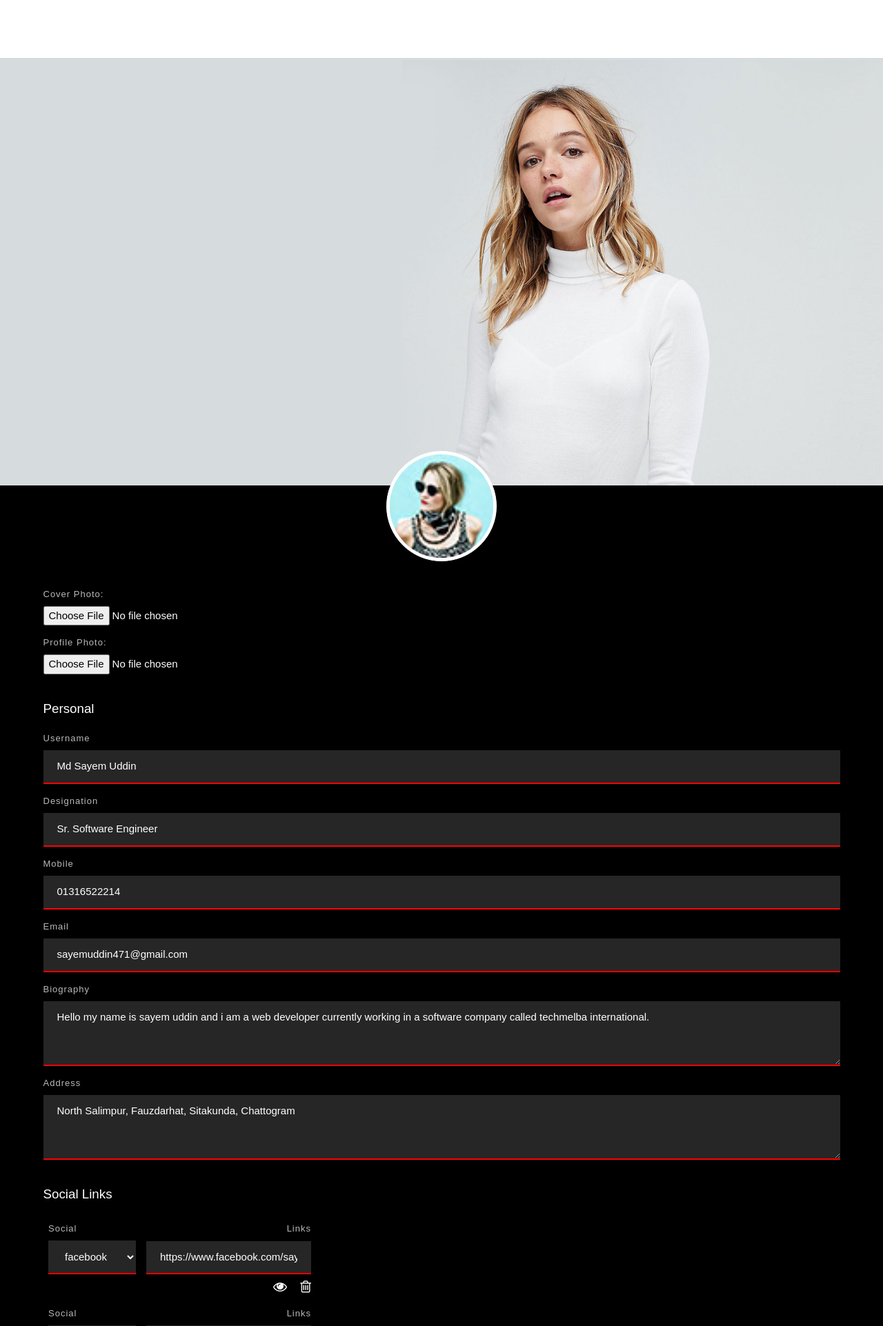
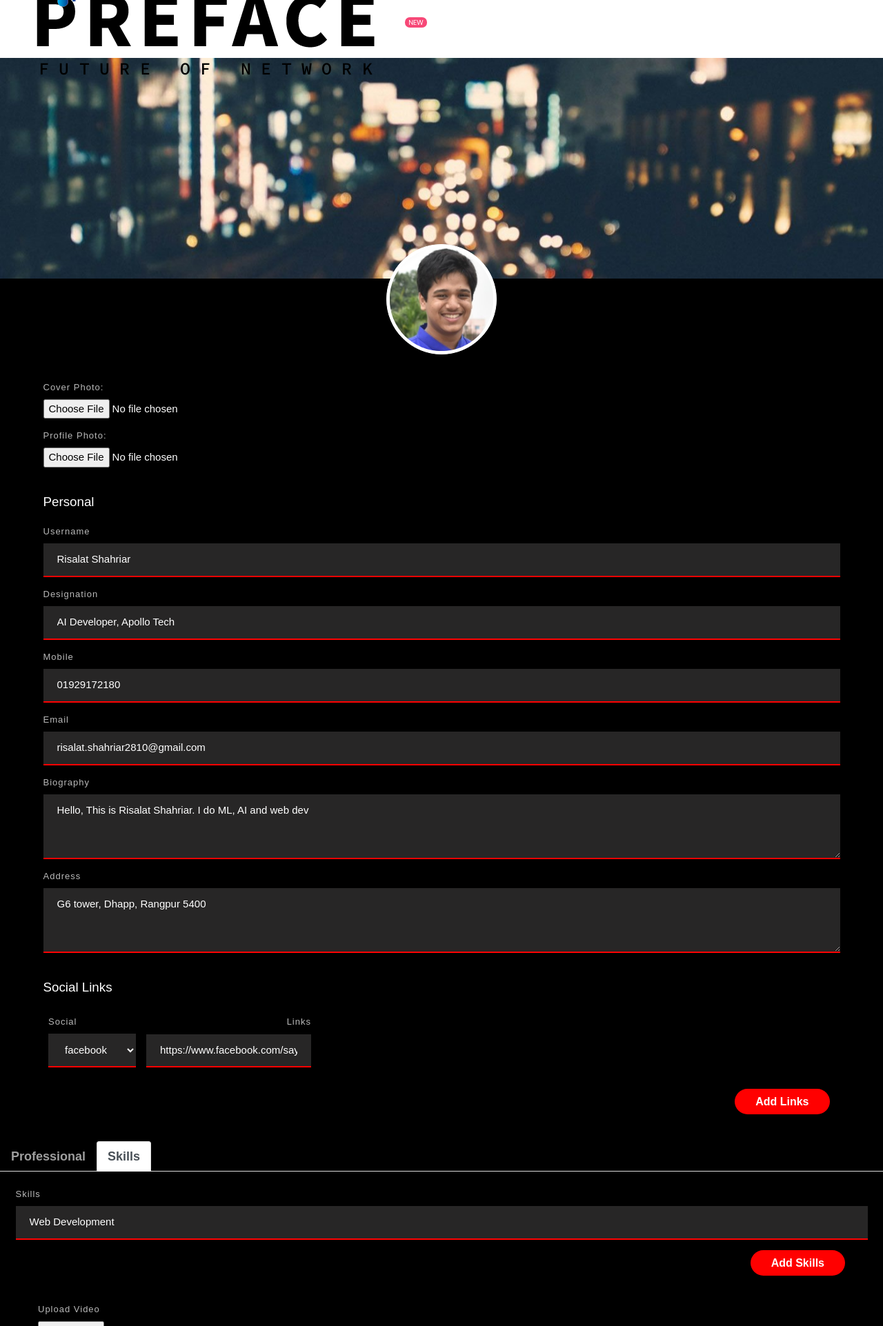
Before and after one commit to Sayem475/Preface_Card_Development, a Django app: page /profile/edit/1 in a window 1280 px wide, after a click on "Skills". Shown: the top 1923 px of the page at 69% size. Run offline with Django 3.2, Linux system fonts and the light colour scheme; a user stored in the database is signed in; data comes from the database, SQL or seed files in the repository; some libraries are stand-ins or nearby versions; some web fonts are replaced.

Commit message:
files added

```diff
--- a/card_profile/models.py
+++ b/card_profile/models.py
@@ -3,14 +3,13 @@ from django.db import models
 # Create your models here.
 class CardUser(models.Model):
     name = models.CharField(max_length=200, null=True, blank=True)
-    bio = models.CharField(max_length=400, null=True, blank=True)
+    designation = models.CharField(max_length=400, null=True, blank=True)
     about = models.CharField(max_length=500, null=True, blank=True)
     phone_number = models.CharField(max_length=11, null=True, blank=True)
     email = models.EmailField(null=True, blank=True)
     address = models.CharField(max_length=400, null=True, blank=True)
     profile_picture = models.ImageField(upload_to='profile_pictures/')
     cover_picture = models.ImageField(upload_to='cover_pictures')
-    card_linked = models.BooleanField(default=False)
 
     def __str__(self):
         return self.name
--- a/card_profile/views.py
+++ b/card_profile/views.py
@@ -7,10 +7,26 @@ def view_profile(request, id):
     data = models.CardUser.objects.get(id=id)
     return render(request, 'User/userProfile.html',
       {
-        'data': data
+        'data': data,
+        'auth': request.user.is_authenticated
       }
     )
 
 @login_required(login_url='login')
 def edit_profile(request, id):
-    return render(request, 'User/editProfile.html')
+    data = models.CardUser.objects.get(id=id)
+    if request.method == 'POST':
+        data.name = request.POST['name']
+        data.designation = request.POST['designation']
+        data.about = request.POST['about']
+        data.phone_number = request.POST['phone_number']
+        data.email = request.POST['email']
+        data.address = request.POST['address']
+
+        data.save()
+
+    return render(request, 'User/editProfile.html',
+      {
+        'data': data
+      }
+    )
--- a/templates/User/editProfile.html
+++ b/templates/User/editProfile.html
@@ -157,7 +157,7 @@
 		border-bottom: 2px solid white;
 	}
 
-	button.linksBtn {
+	.linksBtn {
 		color: white;
 		background: red;
 		padding: 10px 30px 10px 30px;
@@ -166,7 +166,7 @@
 		font-weight: bold;
 	}
 
-	button.linksBtn:hover {
+	.linksBtn:hover {
 		color: black;
 		background: white;
 		padding: 10px 30px 10px 30px;
@@ -185,23 +185,50 @@
 			<div class="wrap-menu-desktop">
 				<nav class="limiter-menu-desktop p-l-45">
 
+					<!-- Logo desktop -->
+
+						<img src="{% static 'images/icons/pre-black.png'%}" alt="IMG-LOGO">
+					</a>
+
+					<!-- Menu desktop -->
+					<div class="menu-desktop">
+						<ul class="main-menu">
+							<li class="active-menu">
+
+							</li>
+
+							<li class="label1" data-label1="new">
+
+							</li>
+						</ul>
+					</div>
 				</nav>
 			</div>
 		</div>
 
 		<!-- Header Mobile -->
 		<div class="wrap-header-mobile text-center" style="background-color: black; color: white;">
+			<!-- Logo moblie -->
+			<div class="logo-mobile">
+
+			</div>
+			<div class="btn-show-menu-mobile hamburger hamburger--squeeze ">
+				<span class="test">
+
+				</span>
+			</div>
 		</div>
 	</header>
 
     <section class="pb-5 editForm" style="background: black; color: white;">
 		<div class="coverimage">
-			<img src="{% static 'images/slide-01.jpg'%}" class="img-fluid responsive" alt="CoverImg">
+			<img src="/media/{{ data.cover_picture }}" class="img-fluid responsive" alt="CoverImg">
 		</div>
 			<div class="container profileimage ">
-				<img src="{% static 'images/avatar-01.jpg'%}" class="img-fluid img-thumbnail" alt="Profileimg">
+				<img src="/media/{{ data.profile_picture }}" class="img-fluid img-thumbnail" alt="Profileimg">
 			</div>
-	<form>
+	<form action="/profile/edit/{{ data.id }}" method="post">
+		{% csrf_token %}
 		<div class="container mt-3 biodata p-4">
 			<div class="form-group">
 				<label for="coverphoto">Cover Photo:</label>
@@ -217,40 +244,41 @@
 
 			<div class="form-group">
 				<label for="name">Username</label>
-				<input type="text" id="username" value="Md Sayem Uddin">
+				<input type="text" name="name" id="username" value="{{ data.name }}">
 			</div>
 
 			<div class="form-group">
 				<label for="designation">Designation</label>
-				<input type="text" id="designation" value="Sr. Software Engineer">
+				<input type="text" id="designation" name="designation" value="{{ data.designation }}">
 			</div>
 
 			<div class="form-group">
 				<label for="mobileno">Mobile</label>
-				<input type="number" id="phonenumber" name="num" value="01316522214">
+				<input type="number" id="phonenumber" name="phone_number" value="{{ data.phone_number }}">
 			</div>
 
 			<div class="form-group">
 				<label for="email">Email</label>
-				<input type="email" id="email" value="sayemuddin471@gmail.com">
+				<input type="email" id="email" name="email" value="{{ data.email }}">
 			</div>
 
 			<div class="form-group">
 				<label for="bio">Biography</label>
-				<textarea type="text" rows="3" id="userbio">Hello my name is sayem uddin and i am a web developer currently working in a software company called techmelba international.</textarea>
+				<textarea type="text" rows="3" name="about" id="userbio">{{ data.about }}</textarea>
 			</div>
 
 			<div class="form-group">
 				<label for="address">Address</label>
-				<textarea type="text" rows="3" id="userbio">North Salimpur, Fauzdarhat, Sitakunda, Chattogram</textarea>
+				<textarea type="text" name="address" rows="3" id="userbio">{{ data.address }}</textarea>
 			</div>
 
 
 				<!-- Social Links  -->
 				<div class="mt-4">
 					<h5 class="m-t-40 mb-4">Social Links</h5>
-				<div class="inlineFiled">
-					<div class="d-flex justify-content-start">
+					<div class="socialWrapper">
+						<div class="inlineFiled social_parentDiv">
+							<div class="d-flex justify-content-start ">
 								<div class="p-2">
 									<label for="socialLinks">Social</label>
 									<select id="sname" name="sname">
@@ -263,34 +291,16 @@
 								<div class="p-2 text-right">
 									<label for="name">Links</label>
 									<input type="text" value="https://www.facebook.com/sayem.sam">
-							<a href="#" type="button" class="text-light mr-2"><i class="fa fa-eye" style="font-size:20px;"></i></a>
-							<a href="#" type="button" class="text-light ml-2"> <i class="fa fa-trash-o" style="font-size:20px;"></i></a>
+									<!-- <a href="#" type="button" class="text-light mr-2"><i class="fa fa-eye" style="font-size:20px;"></i></a>
+									<a href="#" type="button" class="text-light ml-2"> <i class="fa fa-trash-o" style="font-size:20px;"></i></a> -->
 								</div>
 							</div>
-				</div>
-				<div class="inlineFiled">
-					<div class="d-flex justify-content-start">
-						<div class="p-2">
-							<label for="socialLinks">Social</label>
-							<select id="sname" name="sname">
-								<option value="facebook">facebook</option>
-								<option value="twitter">Twitter</option>
-								<option value="snapChat">SnapChat</option>
-								<option value="youtube">Youtube</option>
-							</select>
-						</div>
-						<div class="p-2 text-right">
-							<label for="name">Links</label>
-							<input type="text" value="https://www.facebook.com/sayem.sam">
-							<a href="#" type="button" class="text-light mr-2"><i class="fa fa-eye" style="font-size:20px;"></i></a>
-							<a href="#" type="button" class="text-light font-weight-bold ml-2"> <i class="fa fa-trash-o" style="font-size:20px;"></i></a>
 						</div>
 					</div>
 
 					<div class="container mt-4 text-right">
-						<button class="linksBtn">Add Links</button>
+						<a href="javascript:void(0);" class="linksBtn" id="socialAddMore">Add Links</a>
 					</div>
-
 				</div>
 			</div>
 
@@ -306,8 +316,8 @@
 				  <div class="tab-content p-4" id="myTabContent">
 					<!-- PROFESSIONAL INFORMATION  -->
 					<div class="tab-pane fade show active" id="professional" role="tabpanel" aria-labelledby="professional-tab">
-						<div class="proinline">
-							<div class="mt-2 mb-2" id="proInline">
+						<div class="profwrapper">
+							<div class="mt-2 mb-2 profParentDiv">
 								<label for="cmpDesignation">Responsibilty</label>
 								<input type="text" value="Full-stack Developer">
 
@@ -318,11 +328,11 @@
 									<div class="d-flex justify-content-start">
 										<div class="p-1">
 											<label for="date">From</label>
-											<input type="date">
+											<input type="date" class="form-control">
 										</div>
 										<div class="p-1">
 											<label for="date">To</label>
-											<input type="date">
+											<input type="date" class="form-control">
 										</div>
 									</div>
 								</div>
@@ -330,19 +340,22 @@
 								<textarea type="text" name="location"  cols="30" rows="3">House 417, Road 07, Baridhara DOHS, Dhaka</textarea>
 							</div>
 						</div>
-						<div class="container text-right">
-							<button class="linksBtn mt-4 ">Add More</button>
+
+						<div class="container text-right mt-4">
+							<a href="javascript:void(0);" class="linksBtn mt-4" id="AddMoreProf">Add More</a>
 						</div>
 					</div>
 
 					<!-- SKILLS INFORMATION  -->
 					<div class="tab-pane fade" id="skills" role="tabpanel" aria-labelledby="skills-tab">
+						<div class="skillswrapper">
 							<div class="skills">
 								<label for="skName">Skills</label>
 								<input type="text" value="Web Development">
 							</div>
-						<div class="container text-right">
-							<button class="linksBtn mt-4">Add Skills</button>
+						</div>
+						<div class="container text-right mt-4">
+							<a href="javascript:void(0);" class="linksBtn mt-4" id="skillAddMore">Add Skills</a>
 						</div>
 					</div>
 				  </div>
@@ -430,6 +443,77 @@
 	</script>
 <!--===============================================================================================-->
 	<script src="{% static 'js/main.js'%}"></script>
+	<!-- SOCIAL LINKS JQUERY INLINE  -->
+	<script type="text/javascript">
+	$(document).ready(function(){
+		var maxField = 10; //Input fields increment limitation
+		var addSocialButton = $('#socialAddMore'); //Add button selector
+		var socialwrapper = $('.socialWrapper'); //Input field wrapper
+		var socialFieldsHTML = '<div class="inlineFiled social_parentDiv"><div class="d-flex justify-content-start"><div class="p-2"><label for="socialLinks">Social</label><select id="sname" name="sname"><option value="facebook">facebook</option><option value="twitter">Twitter</option><option value="snapChat">SnapChat</option><option value="youtube">Youtube</option></select></div><div class="p-2 text-right"><label for="name">Links</label><input type="text" value="https://www.facebook.com/sayem.sam"><a href="#" type="button" class="text-light mr-2"><i class="fa fa-eye" style="font-size:20px;"></i></a><a href="javascript:void(0);" class="text-light font-weight-bold removeSocial_button ml-2"> <i class="fa fa-trash-o" style="font-size:20px;"></i></a></div></div></div>'; //New input field html
+		var x = 1; //Initial field counter is 1
+
+		//Once add button is clicked
+		$(addSocialButton).click(function(){
+			//Check maximum number of input fields
+			if(x < maxField){
+				x++; //Increment field counter
+				$(socialwrapper).append(socialFieldsHTML); //Add field html
+			}
+		});
+
+		//Once remove button is clicked
+		$(socialwrapper).on('click', '.removeSocial_button', function(e){
+			e.preventDefault();
+			$(this).closest('.social_parentDiv').remove(); //Remove field html
+			x--; //Decrement field counter
+		});
+	});
+	</script>
+	<!-- SOCIAL LINKS JQUERY INLINE  -->
+
+	<!-- PROFESSIONAL LINKS JQUERY INLINE  -->
+	<script type="text/javascript">
+	$(document).ready(function(){
+			var maxField = 10;
+			var addProfButton = $('#AddMoreProf');
+			var profwrap = $('.profwrapper');
+			var profFieldHTML = '<hr><div class="mt-2 mb-2 profParentDiv"><label for="cmpDesignation">Responsibilty</label><input type="text" value="Full-stack Developer"><label for="cmpName">Company</label><input type="text" value="Techmelba International"><div><div class="d-flex justify-content-start"><div class="p-1"><label for="date">From</label><input type="date"></div><div class="p-1"><label for="date">To</label><input type="date"></div></div></div><label for="location">Location</label><textarea type="text" name="location"  cols="30" rows="3">House 417, Road 07, Baridhara DOHS, Dhaka</textarea><a href="javascript:void(0);" class="removeProfButton text-light font-weight-bold" style="font-size: 20px;"><i class="fa fa-trash-o"></i></a></div>';
+			var x = 1;
+			$(addProfButton).click(function(){
+				if(x < maxField){
+					x++;
+					$(profwrap).append(profFieldHTML);
+				}
+			});
+			$(profwrap).on('click', '.removeProfButton', function(e){
+				e.preventDefault();
+				$(this).closest('.profParentDiv').remove();
+				x--;
+			});
+		});
+	</script>
+
+	<!-- Skills LINKS JQUERY INLINE  -->
+	<script type="text/javascript">
+		$(document).ready(function(){
+			var maxField = 10;
+			var addSkillButton = $('#skillAddMore');
+			var sw = $('.skillswrapper');
+			var skillFieldHTML = '<div class="skills"><label for="skName">Skills</label><input type="text" value="Web Development"><a href="javascript:void(0);" class="text-light font-weight-bold removeSkillDiv"> <i class="fa fa-trash-o" style="font-size:20px;"></i></a></div>';
+			var x = 1;
+			$(addSkillButton).click(function(){
+				if(x < maxField){
+					x++;
+					$(sw).append(skillFieldHTML);
+				}
+			});
+			$(sw).on('click', '.removeSkillDiv', function(e){
+				e.preventDefault();
+				$(this).closest('.skills').remove();
+				x--;
+			});
+		});
+		</script>
 
 </body>
 </html>
```
Also changed, not shown: card_profile/admin.py (+6 -6 lines), templates/User/userProfile.html (+5 -3 lines), card_profile/migrations/0007_remove_carduser_card_linked.py (added), card_profile/migrations/0008_rename_bio_carduser_designation.py (added), db.sqlite3. Lines whose indentation alone changed are shown as unchanged.
